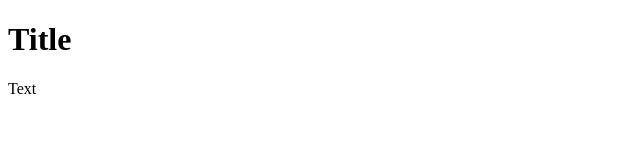
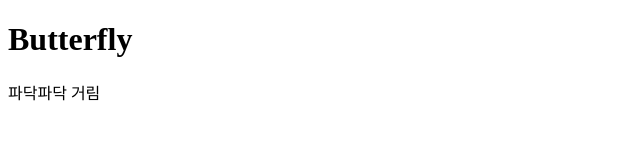
Before and after one commit to Person-INTP/Website, a plain HTML site: page index.html in a window 1280 px wide. Shown: the whole page, without its empty margins (0-640 px from the left). Drawn offline with Linux system fonts and the light colour scheme.

Commit message:
Update index.html for Butterfly

```diff
--- a/index.html
+++ b/index.html
@@ -4,7 +4,7 @@
   <title>Website Template</title>
 </head>
 <body>
-  <h1>Title</h1>
-  <p>Text</p>
+  <h1>Butterfly</h1>
+  <p>파닥파닥 거림</p>
 </body>
 </html>
```
